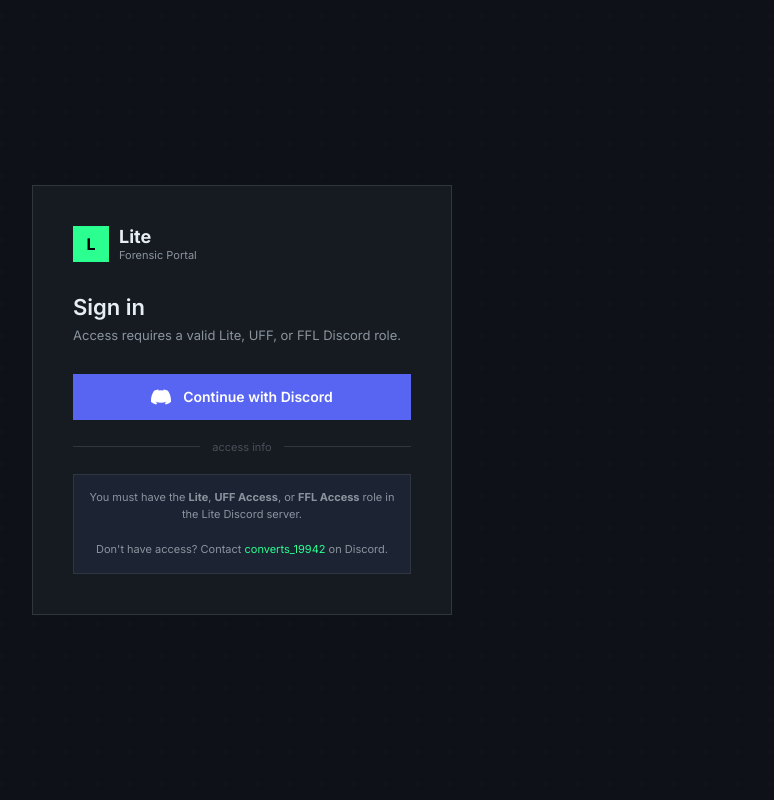
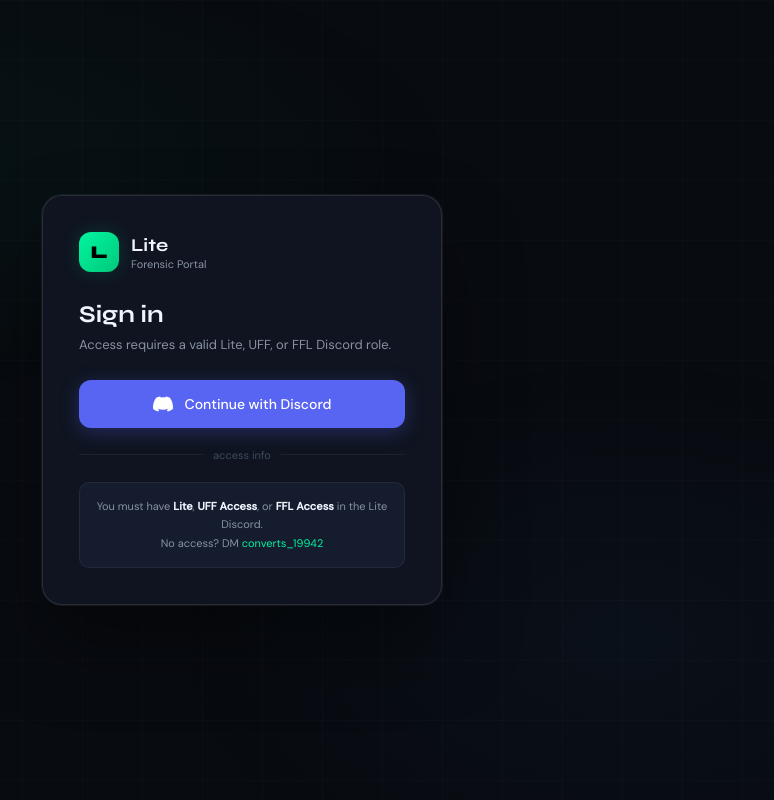
Before and after one commit to n0unt/pccheckersitee, a Flask app: page /login in a window 1280 px wide. Shown: the whole page, without its empty margins (398-1172 px from the left). Run offline with Flask 3, Linux system fonts and the light colour scheme; some libraries are stand-ins or nearby versions.

Commit message:
Revamp login page styles and structure

```diff
--- a/templates/login.html
+++ b/templates/login.html
@@ -4,35 +4,87 @@
 <meta charset="UTF-8">
 <meta name="viewport" content="width=device-width, initial-scale=1.0">
 <title>Lite — Sign In</title>
-<link href="https://fonts.googleapis.com/css2?family=Inter:wght@300;400;500;600;700&display=swap" rel="stylesheet">
+<link href="https://fonts.googleapis.com/css2?family=Syne:wght@400;600;700;800&family=DM+Sans:wght@300;400;500&display=swap" rel="stylesheet">
 <style>
 *,*::before,*::after{box-sizing:border-box;margin:0;padding:0}
-:root{--bg:#0e1117;--bg2:#161b22;--bg3:#1c2333;--bdr:#30363d;--fg:#e6edf3;--fg2:#8b949e;--fg3:#484f58;--green:#2aff8f;--red:#f85149;}
-html,body{height:100%;background:var(--bg);color:var(--fg);font-family:'Inter',sans-serif}
-body{display:flex;align-items:center;justify-content:center;min-height:100vh;position:relative;overflow:hidden}
-body::before{content:'';position:fixed;inset:0;background-image:radial-gradient(rgba(42,255,143,0.04) 1px,transparent 1px);background-size:32px 32px;pointer-events:none;}
-.card{background:var(--bg2);border:1px solid var(--bdr);width:420px;padding:40px;animation:rise 0.4s cubic-bezier(0.16,1,0.3,1) both;}
-@keyframes rise{from{opacity:0;transform:translateY(20px)}to{opacity:1;transform:translateY(0)}}
-.logo{display:flex;align-items:center;gap:10px;margin-bottom:32px;}
-.logo-icon{width:36px;height:36px;background:var(--green);display:flex;align-items:center;justify-content:center;font-size:16px;font-weight:700;color:#000;}
-.logo-text{font-size:18px;font-weight:700;}
+:root{
+  --bg:#080b10;--surface:#0f1420;--surface2:#151c2e;--surface3:#1a2235;
+  --border:rgba(255,255,255,0.06);--border2:rgba(255,255,255,0.1);
+  --fg:#f0f4ff;--fg2:#8892a4;--fg3:#3d4a5c;
+  --green:#00f5a0;--green-glow:rgba(0,245,160,0.15);
+  --red:#ff4d6d;--blue:#4d9fff;
+}
+html,body{height:100%;background:var(--bg);color:var(--fg);font-family:'DM Sans',sans-serif;overflow:hidden}
+/* Animated mesh background */
+body::before{
+  content:'';position:fixed;inset:0;
+  background:
+    radial-gradient(ellipse 80% 50% at 20% 20%, rgba(0,245,160,0.04) 0%, transparent 60%),
+    radial-gradient(ellipse 60% 60% at 80% 80%, rgba(77,159,255,0.04) 0%, transparent 60%);
+  pointer-events:none;
+}
+/* Grid lines */
+body::after{
+  content:'';position:fixed;inset:0;
+  background-image:
+    linear-gradient(rgba(255,255,255,0.015) 1px, transparent 1px),
+    linear-gradient(90deg, rgba(255,255,255,0.015) 1px, transparent 1px);
+  background-size:60px 60px;pointer-events:none;
+}
+.wrap{position:relative;z-index:1;display:flex;align-items:center;justify-content:center;min-height:100vh;padding:24px;}
+.card{
+  width:100%;max-width:400px;
+  background:var(--surface);
+  border:1px solid var(--border2);
+  border-radius:20px;
+  padding:36px;
+  box-shadow:0 0 0 1px var(--border), 0 40px 80px rgba(0,0,0,0.4);
+  animation:rise 0.5s cubic-bezier(0.16,1,0.3,1) both;
+}
+@keyframes rise{from{opacity:0;transform:translateY(24px) scale(0.98)}to{opacity:1;transform:none}}
+.logo{display:flex;align-items:center;gap:12px;margin-bottom:28px;}
+.logo-mark{
+  width:40px;height:40px;border-radius:12px;
+  background:linear-gradient(135deg, var(--green), #00c97a);
+  display:flex;align-items:center;justify-content:center;
+  font-family:'Syne',sans-serif;font-size:18px;font-weight:800;color:#000;
+  box-shadow:0 0 20px var(--green-glow);
+}
+.logo-text{font-family:'Syne',sans-serif;font-size:18px;font-weight:700;}
 .logo-sub{font-size:11px;color:var(--fg2);margin-top:1px;}
-h1{font-size:22px;font-weight:600;margin-bottom:6px;}
-.sub{font-size:13px;color:var(--fg2);margin-bottom:28px;line-height:1.5;}
-.error{background:rgba(248,81,73,0.1);border:1px solid rgba(248,81,73,0.3);color:var(--red);font-size:12px;padding:10px 14px;margin-bottom:20px;}
-.discord-btn{display:flex;align-items:center;justify-content:center;gap:12px;width:100%;background:#5865F2;color:#fff;border:none;font-family:'Inter',sans-serif;font-size:14px;font-weight:600;padding:13px;cursor:pointer;transition:background 0.15s;text-decoration:none;}
-.discord-btn:hover{background:#4752c4;}
+h1{font-family:'Syne',sans-serif;font-size:24px;font-weight:700;margin-bottom:6px;}
+.sub{font-size:13px;color:var(--fg2);line-height:1.6;margin-bottom:24px;}
+.error{
+  background:rgba(255,77,109,0.08);border:1px solid rgba(255,77,109,0.2);
+  color:var(--red);font-size:12px;padding:10px 14px;border-radius:10px;margin-bottom:16px;
+}
+.discord-btn{
+  display:flex;align-items:center;justify-content:center;gap:12px;
+  width:100%;background:#5865F2;color:#fff;
+  border:none;border-radius:12px;
+  font-family:'DM Sans',sans-serif;font-size:14px;font-weight:500;
+  padding:14px;cursor:pointer;text-decoration:none;
+  transition:all 0.2s;
+  box-shadow:0 4px 20px rgba(88,101,242,0.3);
+}
+.discord-btn:hover{background:#4752c4;transform:translateY(-1px);box-shadow:0 6px 24px rgba(88,101,242,0.4);}
+.discord-btn:active{transform:translateY(0);}
 .discord-btn svg{width:20px;height:20px;fill:#fff;flex-shrink:0;}
-.divider{display:flex;align-items:center;gap:12px;color:var(--fg3);font-size:11px;margin:20px 0;}
-.divider::before,.divider::after{content:'';flex:1;height:1px;background:var(--bdr);}
-.info{font-size:11px;color:var(--fg2);text-align:center;line-height:1.6;padding:14px;background:var(--bg3);border:1px solid var(--bdr);}
+.sep{display:flex;align-items:center;gap:10px;color:var(--fg3);font-size:11px;margin:20px 0;}
+.sep::before,.sep::after{content:'';flex:1;height:1px;background:var(--border);}
+.info{
+  font-size:11px;color:var(--fg2);text-align:center;line-height:1.7;
+  padding:14px;background:var(--surface2);border-radius:10px;border:1px solid var(--border);
+}
+.info strong{color:var(--fg);}
 .info a{color:var(--green);text-decoration:none;}
 </style>
 </head>
 <body>
+<div class="wrap">
 <div class="card">
   <div class="logo">
-    <div class="logo-icon">L</div>
+    <div class="logo-mark">L</div>
     <div><div class="logo-text">Lite</div><div class="logo-sub">Forensic Portal</div></div>
   </div>
   <h1>Sign in</h1>
@@ -42,8 +94,9 @@ h1{font-size:22px;font-weight:600;margin-bottom:6px;}
     <svg viewBox="0 0 24 24"><path d="M20.317 4.37a19.791 19.791 0 0 0-4.885-1.515.074.074 0 0 0-.079.037c-.21.375-.444.864-.608 1.25a18.27 18.27 0 0 0-5.487 0 12.64 12.64 0 0 0-.617-1.25.077.077 0 0 0-.079-.037A19.736 19.736 0 0 0 3.677 4.37a.07.07 0 0 0-.032.027C.533 9.046-.32 13.58.099 18.057c.002.022.015.043.03.056a19.9 19.9 0 0 0 5.993 3.03.078.078 0 0 0 .084-.028 14.09 14.09 0 0 0 1.226-1.994.076.076 0 0 0-.041-.106 13.107 13.107 0 0 1-1.872-.892.077.077 0 0 1-.008-.128 10.2 10.2 0 0 0 .372-.292.074.074 0 0 1 .077-.01c3.928 1.793 8.18 1.793 12.062 0a.074.074 0 0 1 .078.01c.12.098.246.198.373.292a.077.077 0 0 1-.006.127 12.299 12.299 0 0 1-1.873.892.077.077 0 0 0-.041.107c.36.698.772 1.362 1.225 1.993a.076.076 0 0 0 .084.028 19.839 19.839 0 0 0 6.002-3.03.077.077 0 0 0 .032-.054c.5-5.177-.838-9.674-3.549-13.66a.061.061 0 0 0-.031-.03z"/></svg>
     Continue with Discord
   </a>
-  <div class="divider">access info</div>
-  <div class="info">You must have the <strong>Lite</strong>, <strong>UFF Access</strong>, or <strong>FFL Access</strong> role in the Lite Discord server.<br><br>Don't have access? Contact <a href="#">converts_19942</a> on Discord.</div>
+  <div class="sep">access info</div>
+  <div class="info">You must have <strong>Lite</strong>, <strong>UFF Access</strong>, or <strong>FFL Access</strong> in the Lite Discord.<br>No access? DM <a href="#">converts_19942</a></div>
+</div>
 </div>
 </body>
 </html>
```
